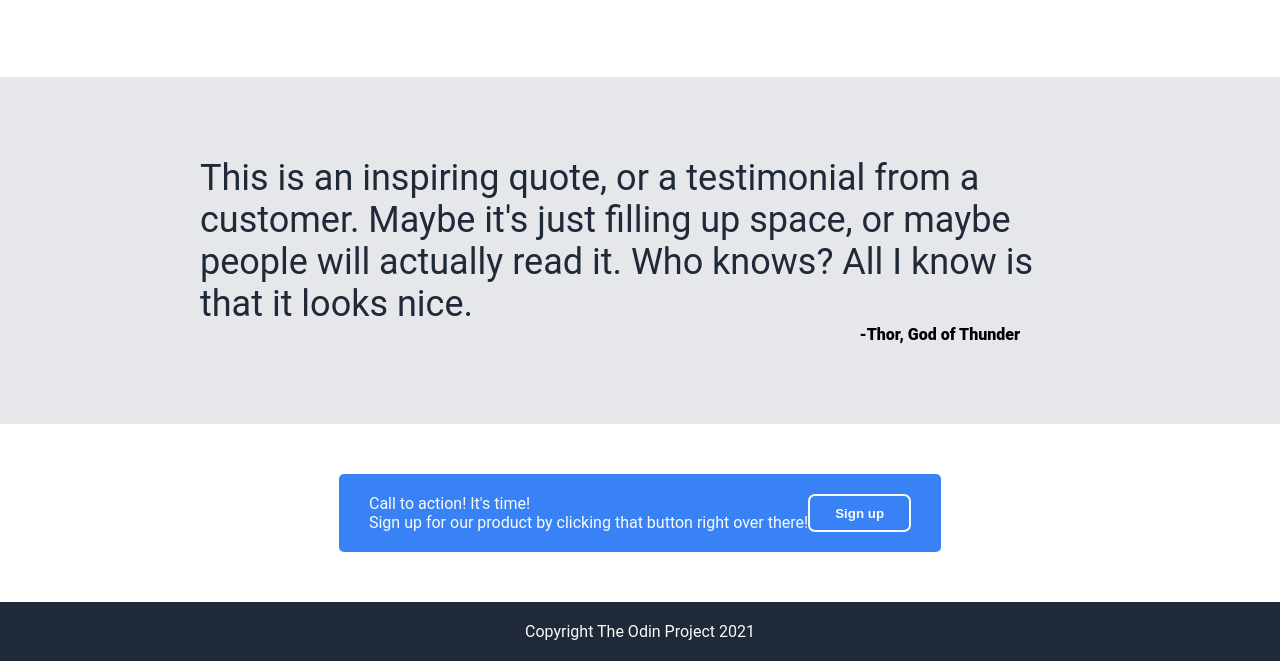
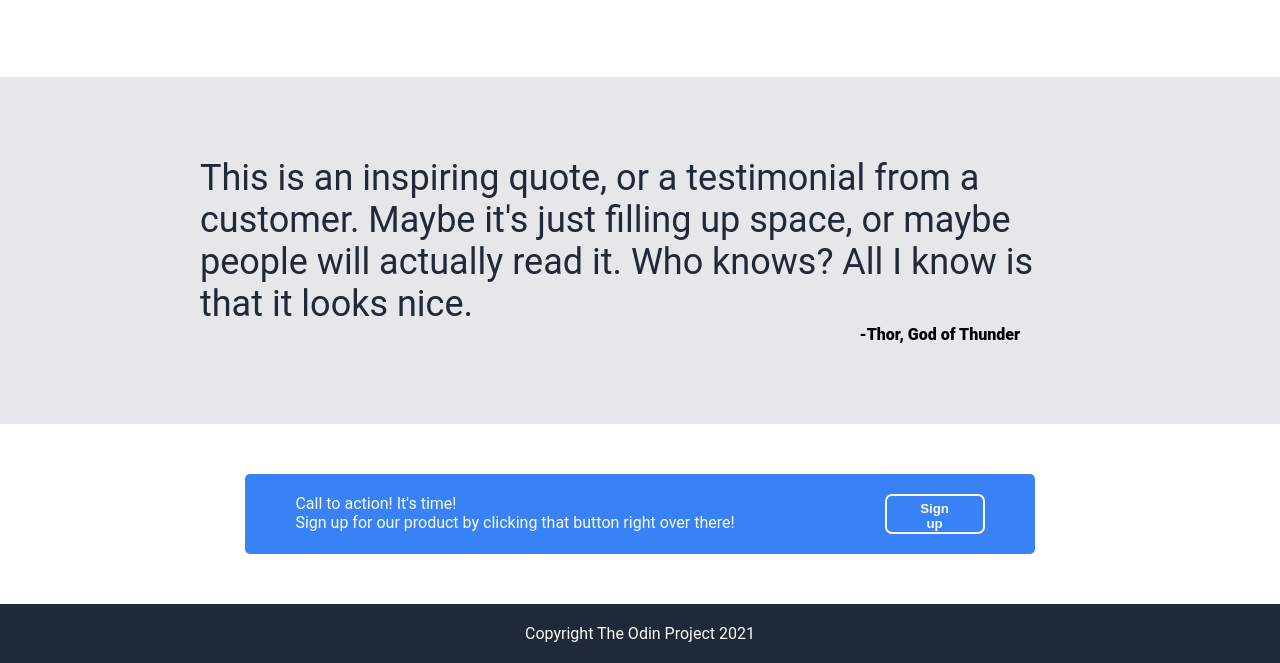
Before and after one commit to Nightsper/Landing-Page, a plain HTML site: page index.html in a window 1280 px wide. Shown: the part 751-1414 px from the top of the page. Drawn offline with Linux system fonts and the light colour scheme.

Commit message:
Fix sign up button resizing

```diff
--- a/styles.css
+++ b/styles.css
@@ -68,12 +68,18 @@ a {
 }
 
 .signup-btn {
+  width: 100px;
+  height: 40px;
+  padding: 5px 25px;
+  box-sizing: border-box;
+
   font-weight: 700;
   background-color: #3882f6;
-  padding: 5px 25px;
   border-radius: 7px;
   color: #f9faf8;
   border: none;
+
+  align-self: center;
 }
 
 .info-header {
@@ -124,14 +130,12 @@ a {
   align-items: space-between;
   border-radius: 5px;
   background-color: #3882f6;
-  padding: 20px 30px;
+  padding: 20px 50px;
+  gap: 150px;
 }
 
 .cta-box .signup-btn {
   border: solid #f9faf8 2px;
-}
-.signup-btn {
-  box-sizing: border-box;
 }
 
 .footer {
```
